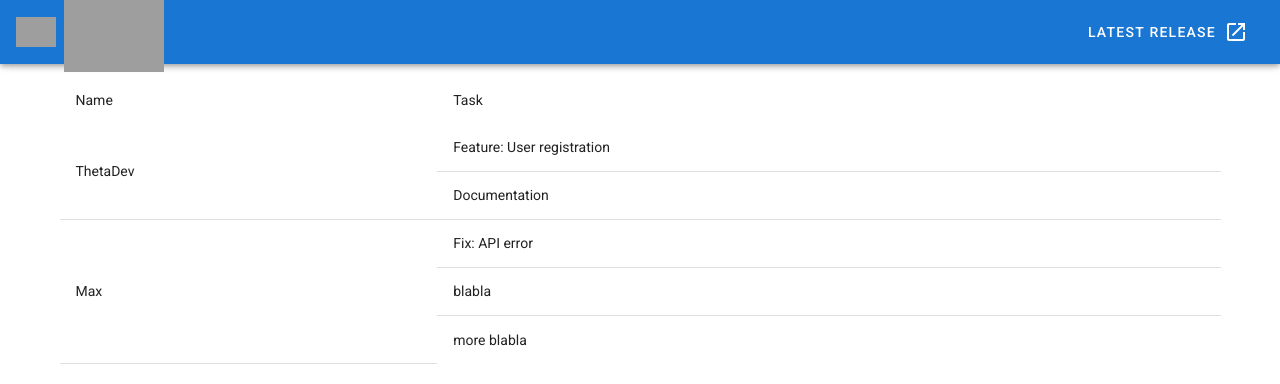
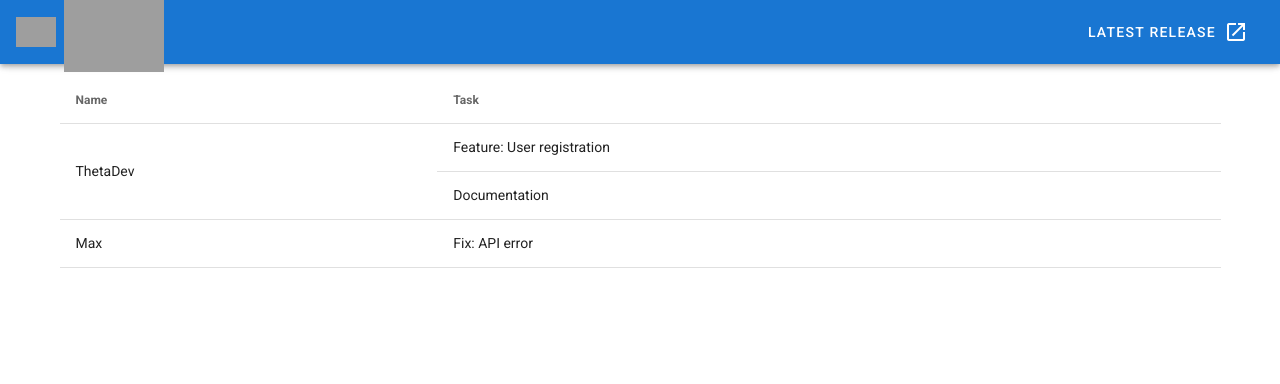
Before and after one commit to Theta-Dev/vuetify-datatable, a Vue app: page / in a window 1280 px wide. Shown: the top 384 px of the page. Built offline with nearby package versions, Linux system fonts and the light colour scheme; grey boxes are pictures that could not be loaded.

Commit message:
Accumulated filter items

```diff
--- a/src/components/datatable/DataTable.vue
+++ b/src/components/datatable/DataTable.vue
@@ -3,11 +3,11 @@
     <template v-slot:default>
       <thead>
       <tr>
-        <td
+        <th
           v-for="name in Object.keys(fields)"
           :key="name"
         >{{ name }}
-        </td>
+        </th>
       </tr>
       </thead>
       <tbody>
@@ -54,7 +54,7 @@ export default {
       ],
       [
         ['Max'],
-        ['Fix: API error', 'blabla', 'more blabla'],
+        ['Fix: API error'],
       ],
     ],
     filter: [[], []],
@@ -66,23 +66,43 @@ export default {
       return this.data.map((it) => it.map((fl) => fl.length).reduce((a, b) => Math.max(a, b)));
     },
     searchables() {
-      return this.data.map((it) => it.map((fl, i) => fl.map(
-        (flt) => {
+      return this.data.map((it) => it.map((fl, i) => fl.reduce(
+        (result, flt) => {
           const field = this.fields[Object.keys(this.fields)[i]];
 
-          if(!field.methods.getSearchable) return null;
-          return field.methods.getSearchable(flt);
-        },
+          if(!field.methods.getSearchable) return result;
+          const res = field.methods.getSearchable(flt);
+          if(res) result.push(res);
+          return result;
+        }, [],
       )));
     },
     filterables() {
-      return this.data.map((it) => it.map((fl, i) => fl.map(
-        (flt) => this.fields[Object.keys(this.fields)[i]].methods.getFilterable(flt),
+      return this.data.map((it) => it.map((fl, i) => fl.reduce(
+        (result, flt) => {
+          const field = this.fields[Object.keys(this.fields)[i]];
+
+          if(!field.methods.getFilterable) return result;
+          const res = field.methods.getFilterable(flt);
+          if(res) result.push(res);
+          return result;
+        }, [],
       )));
     },
-    /* filterLists() {
+    filterLists() {
+      const filterLists = [];
 
-    }, */
+      this.filterables.forEach((itm) => {
+        itm.forEach((col, i) => {
+          col.forEach((citm) => {
+            if(!Array.isArray(filterLists[i])) filterLists[i] = [];
+            if(!filterLists[i].includes(citm)) filterLists[i].push(citm);
+          });
+        });
+      });
+
+      return filterLists;
+    },
     visibleItems() {
       return this.data.map((it, i) => {
         // Does search match
@@ -90,32 +110,49 @@ export default {
           // Go through all fields of item
           // At least one searchable has to match
           const searchMatched = this.searchables[i].some(
-            (fl) => fl.some((fli) => fli.includes(this.search)),
+            (fl) => {
+              if(!Array.isArray(fl) || fl.length === 0) return true;
+              return fl.some((fli) => fli.includes(this.search));
+            },
           );
           if(!searchMatched) return false;
         }
 
         // Does filter match
         return this.filterables[i].every(
-          (fl) => fl.some((fli, ci) => {
-            if(!Array.isArray(this.filter[ci]) || this.filter[ci].length === 0) return true;
-            return this.filter[ci].includes(fli);
-          }),
+          (fl) => {
+            if(!Array.isArray(fl) || fl.length === 0) return true;
+            return fl.some((fli, ci) => {
+              if(!Array.isArray(this.filter[ci]) || this.filter[ci].length === 0) return true;
+              return this.filter[ci].includes(fli);
+            });
+          },
         );
       });
     },
   },
 
-  methods: {
-  },
+  methods: {},
 
   mounted() {
     // console.log(this.fields);
-    // console.log(this.visibleItems);
+    console.log(this.filterLists);
   },
 };
 </script>
 
 <style scoped>
+.theme--light.v-data-table > .v-data-table__wrapper > table > tbody >
+tr > td:not(.v-data-table__mobile-row),
+.theme--light.v-data-table > .v-data-table__wrapper > table > tbody >
+tr:not(:last-child) > th:not(.v-data-table__mobile-row) {
+  border-bottom: thin solid rgba(0, 0, 0, 0.12);
+}
 
+.theme--dark.v-data-table > .v-data-table__wrapper > table > tbody >
+tr > td:not(.v-data-table__mobile-row),
+.theme--dark.v-data-table >  .v-data-table__wrapper > table > tbody >
+tr > th:not(.v-data-table__mobile-row) {
+  border-bottom: thin solid rgba(255, 255, 255, 0.12);
+}
 </style>
--- a/src/components/datatable/TableFieldText.vue
+++ b/src/components/datatable/TableFieldText.vue
@@ -20,7 +20,6 @@ export default {
 
   methods: {
     getSearchable(val) {
-      // return null;
       return val.toLowerCase();
     },
     getFilterable(val) {
--- a/src/plugins/vuetify.js
+++ b/src/plugins/vuetify.js
@@ -9,4 +9,7 @@ export default new Vuetify({
   icons: {
     iconfont: 'mdiSvg', // 'mdi' || 'mdiSvg' || 'md' || 'fa' || 'fa4' || 'faSvg'
   },
+  theme: {
+    dark: false,
+  },
 });
```
Also changed, not shown: src/components/datatable/TableField.vue (+0 -19 lines), src/components/datatable/TableItem.txt (deleted).
